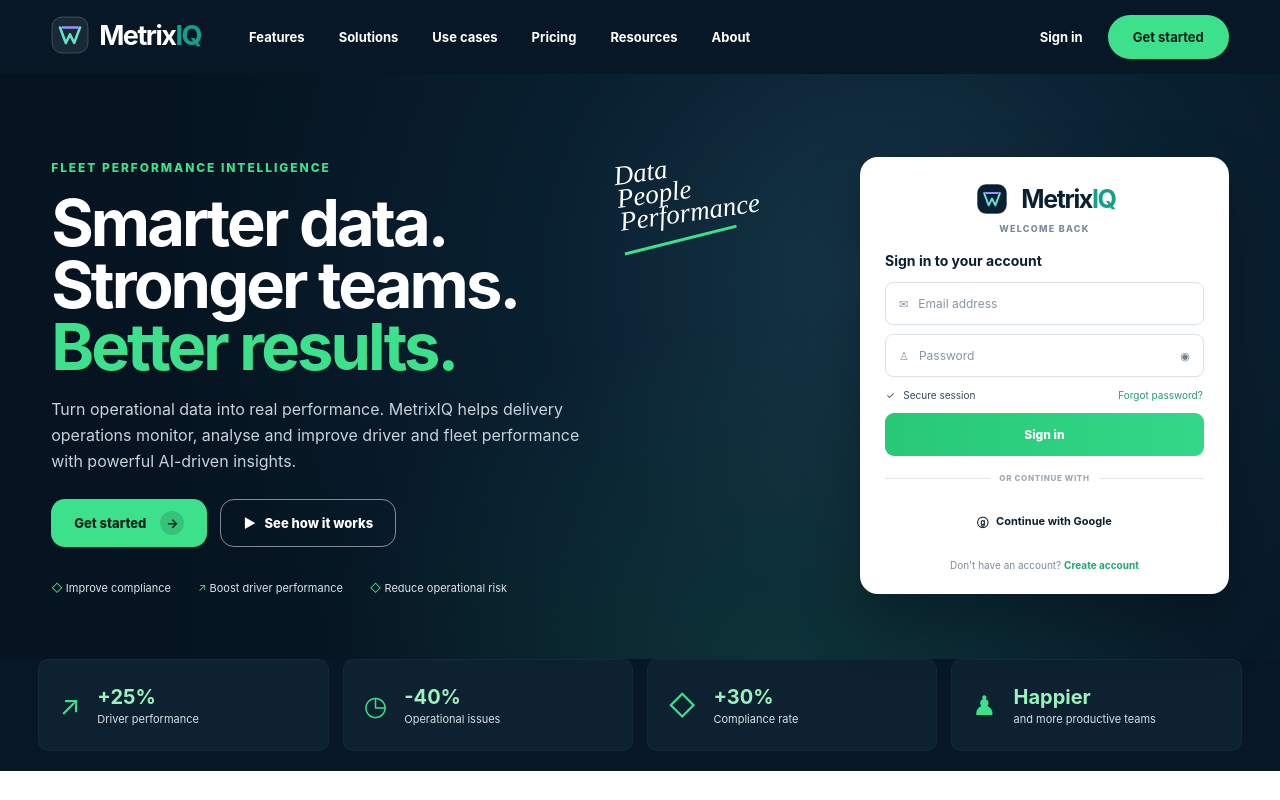
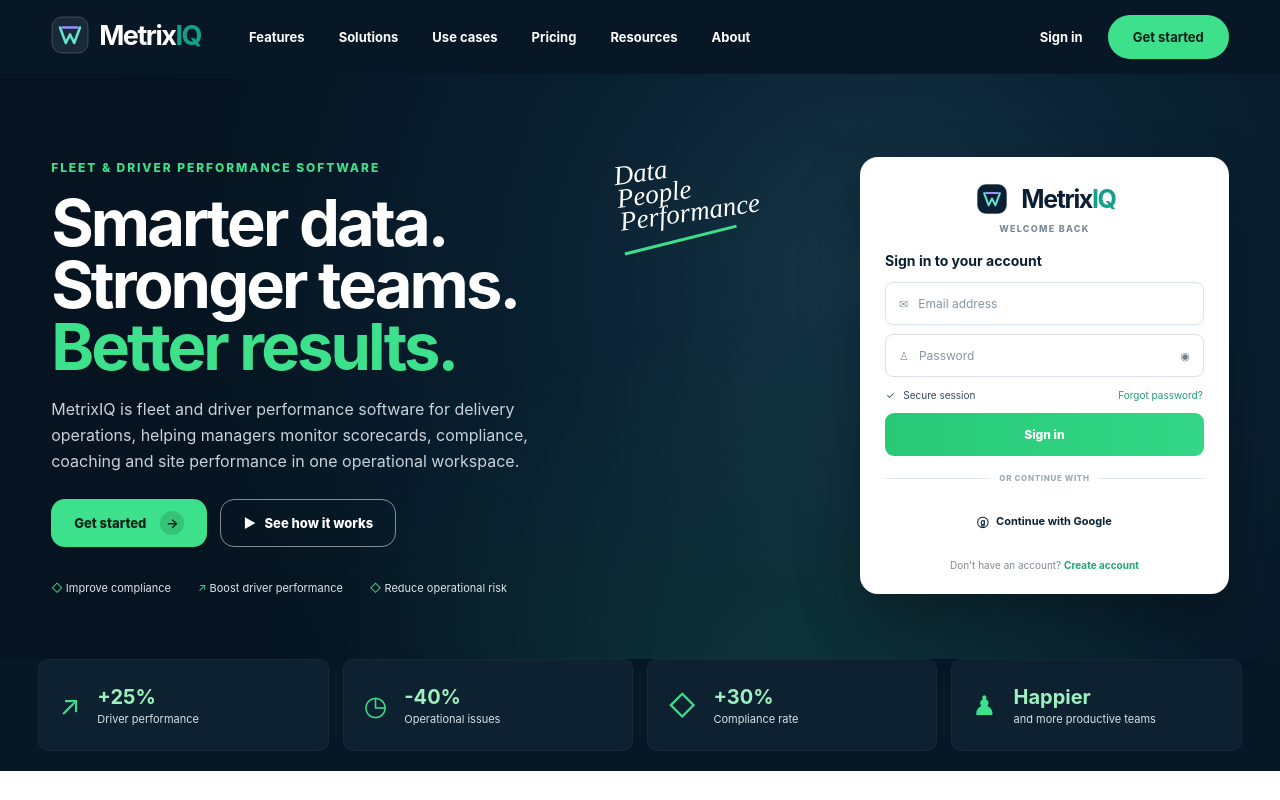
Before and after one commit to GeorgeMicu2024/metrixiq.co.uk, a Next.js app: page / in a window 1280 px wide. Shown: the top 800 px of the page. Built offline with nearby package versions, Linux system fonts and the light colour scheme; no server answers.

Commit message:
Make homepage brand category unambiguous

```diff
--- a/components/Landing.jsx
+++ b/components/Landing.jsx
@@ -31,7 +31,7 @@
 ];
 
 const faqs=[
-  ["What is MetrixIQ?","MetrixIQ is a fleet and driver performance intelligence platform for delivery operations. It brings operational reports, driver scorecards, compliance metrics, coaching workflows and management reporting into one workspace."],
+  ["What is MetrixIQ?","MetrixIQ is fleet and driver performance software for delivery operations. It brings operational reports, driver scorecards, compliance metrics, coaching workflows and management reporting into one workspace."],
   ["Who is MetrixIQ designed for?","The platform is designed for delivery operators, fleet managers, site managers and operations teams that need a clearer way to monitor driver and site performance across recurring reporting periods."],
   ["Can MetrixIQ work across multiple sites?","Yes. MetrixIQ is built around site-aware data and role-based access, allowing operational teams to review individual sites while retaining fleet-level visibility where permissions allow."],
   ["What types of performance data can be managed?","MetrixIQ is designed to organise driver scorecards, safety and compliance metrics, daily operational reports, coaching evidence and other structured fleet-performance data used by delivery teams."],
@@ -56,7 +56,7 @@
  return <main className="marketing mk-home">
   <header className="mk-header"><Link href="/"><Brand inverse/></Link><nav><a href="#features">Features</a><Link href="/solutions">Solutions</Link><Link href="/use-cases">Use cases</Link><a href="#pricing">Pricing</a><Link href="/resources">Resources</Link><Link href="/about">About</Link></nav><div><a href="#sign-in">Sign in</a><TrackedLink className="mk-get" href="/login?mode=register" eventParams={{ cta_label: "Get started", cta_location: "homepage_header" }}>Get started</TrackedLink></div></header>
 
-  <section className="mk-hero"><div className="mk-hero-bg"/><div className="mk-hero-copy"><span>FLEET PERFORMANCE INTELLIGENCE</span><h1>Smarter data.<br/>Stronger teams.<br/><em>Better results.</em></h1><p>Turn operational data into real performance. MetrixIQ helps delivery operations monitor, analyse and improve driver and fleet performance with powerful AI-driven insights.</p><div className="mk-actions"><TrackedLink href="/login?mode=register" eventParams={{ cta_label: "Get started", cta_location: "homepage_hero" }}>Get started <b>→</b></TrackedLink><a href="#solutions">▶ &nbsp; See how it works</a></div><div className="mk-benefits">{benefits.map((x,i)=><span key={x}>{i===1?"↗":"◇"} {x}</span>)}</div></div><div className="mk-script">Data<br/>People<br/>Performance<i/></div><LandingSignInCard/></section>
+  <section className="mk-hero"><div className="mk-hero-bg"/><div className="mk-hero-copy"><span>FLEET & DRIVER PERFORMANCE SOFTWARE</span><h1>Smarter data.<br/>Stronger teams.<br/><em>Better results.</em></h1><p>MetrixIQ is fleet and driver performance software for delivery operations, helping managers monitor scorecards, compliance, coaching and site performance in one operational workspace.</p><div className="mk-actions"><TrackedLink href="/login?mode=register" eventParams={{ cta_label: "Get started", cta_location: "homepage_hero" }}>Get started <b>→</b></TrackedLink><a href="#solutions">▶ &nbsp; See how it works</a></div><div className="mk-benefits">{benefits.map((x,i)=><span key={x}>{i===1?"↗":"◇"} {x}</span>)}</div></div><div className="mk-script">Data<br/>People<br/>Performance<i/></div><LandingSignInCard/></section>
 
   <section className="mk-stats" aria-label="Product outcomes">{[["↗","+25%","Driver performance"],["◷","-40%","Operational issues"],["◇","+30%","Compliance rate"],["♟","Happier","and more productive teams"]].map(x=><article key={x[1]}><i>{x[0]}</i><div><strong>{x[1]}</strong><span>{x[2]}</span></div></article>)}</section>
 
```
